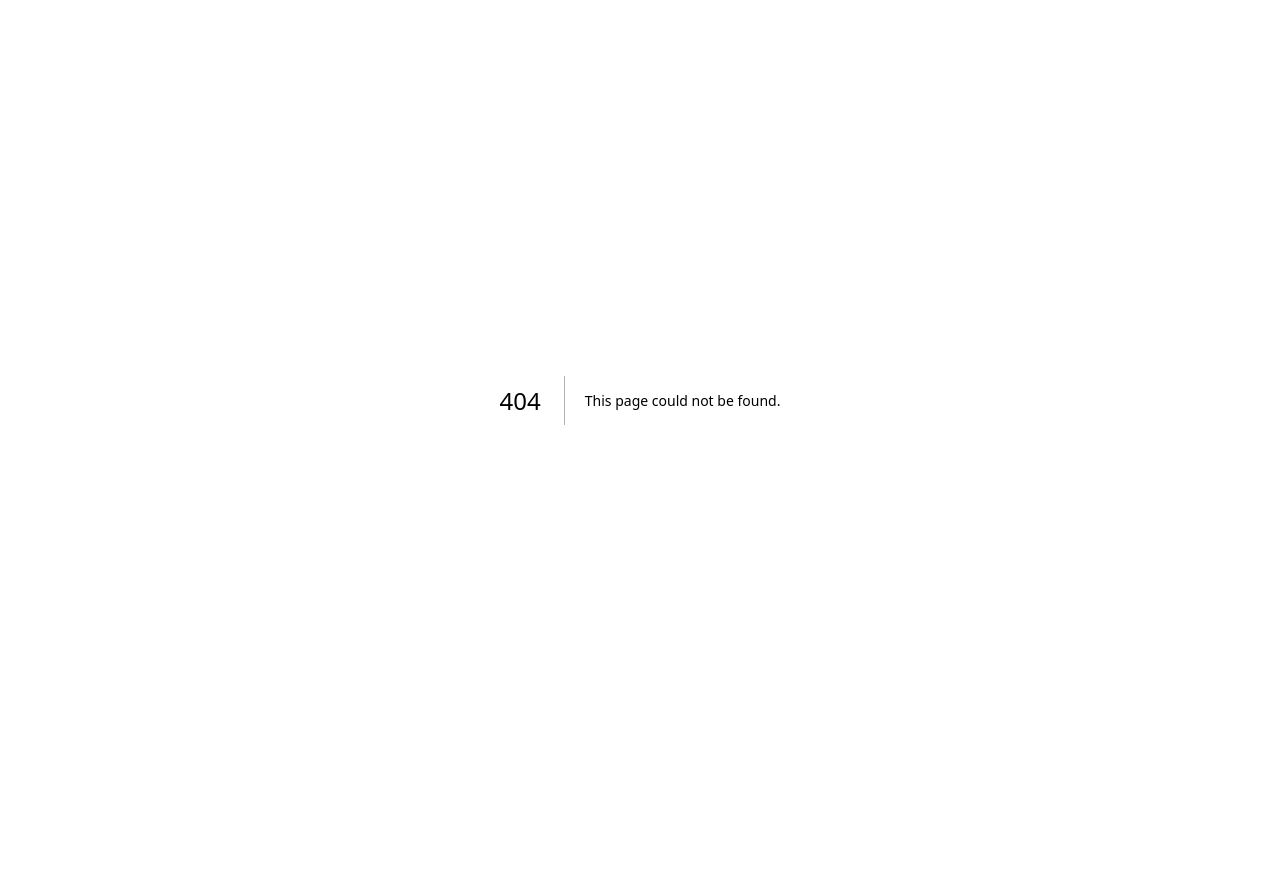
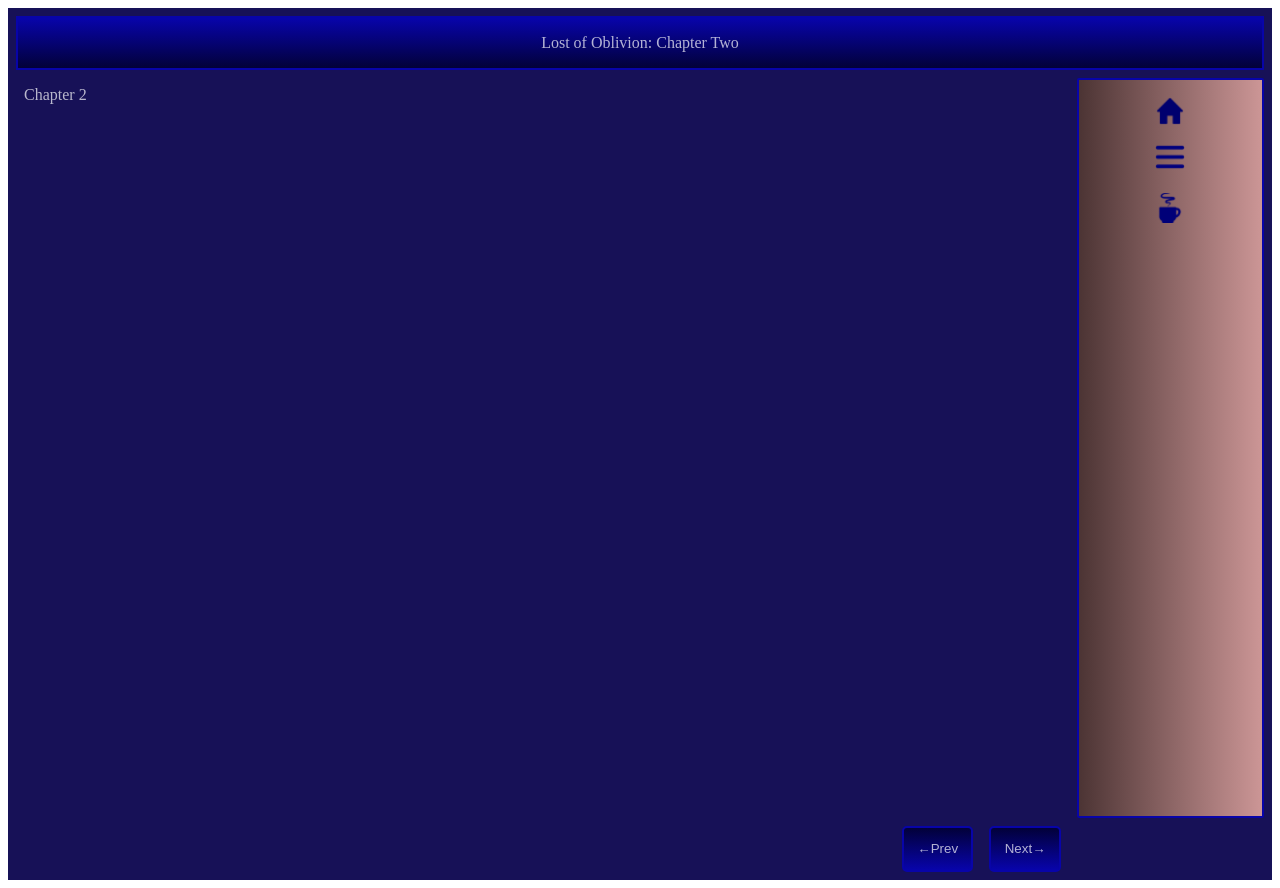
Before and after one commit to ShanaDart73/escapeApp, a Next.js app: page /lostOblivion/chapter02/chapter02 in a window 1280 px wide. Before the commit this address had no page. Before the commit the page ends 800 px from the top, so only its background shows below. Built offline with nearby package versions, Linux system fonts and the light colour scheme.

Commit message:
added another page for chapter two

```diff
--- a/components/chapters/chapter.style.js
+++ b/components/chapters/chapter.style.js
@@ -66,6 +66,10 @@ export const Footer = styled.footer`
   align-self: center;
   text-align: end;
   padding: 0 1em;
+
+  display: flex;
+  justify-content: end;
+  column-gap: 1em;
 `;
 
 export const NextBtn = styled.button`
@@ -75,3 +79,5 @@ export const NextBtn = styled.button`
   border-radius: 5px;
   background: linear-gradient(to bottom, #020139, #0804AB);
 `;
+
+export const PrevBtn = styled(NextBtn)``;
--- /dev/null
+++ b/data/lostOblivion/chap02.js
@@ -0,0 +1,29 @@
+import Image from 'next/image'
+import Link from 'next/link'
+import { Wrapper, Container, Header, Content, Sidebar, Footer, NextBtn, PrevBtn } from '../../components/chapters/chapter.style'
+
+const Chap02 = () => {
+    return (
+        <Wrapper>
+            <Container>
+                <Header>Lost of Oblivion: Chapter Two</Header>
+                <Content>Chapter 2</Content>
+                <Sidebar>
+                    <Image src="/logos/home.svg" height={30} width={30} />
+                    <Image src="/logos/nav.svg" height={30} width={30} />
+                    <Image src="/logos/coffee.svg" height={40} width={30} />
+                </Sidebar>
+                <Footer>
+                    <Link href="/lostOblivion/chapter01">
+                        <PrevBtn>&larr;Prev</PrevBtn>
+                    </Link>
+
+                    <NextBtn>Next&rarr;</NextBtn>
+                </Footer>
+            </Container>
+
+        </Wrapper>
+    )
+}
+
+export default Chap02
--- /dev/null
+++ b/pages/lostOblivion/chapter01/index.js
@@ -0,0 +1,3 @@
+import Chapter01 from './chapter01'
+
+export default Chapter01
--- /dev/null
+++ b/pages/lostOblivion/chapter02/chapter02.js
@@ -0,0 +1,7 @@
+import Chap02 from '../../../data/lostOblivion/chap02'
+
+const Chapter02 = () => {
+    return <Chap02 />
+}
+
+export default Chap02
--- /dev/null
+++ b/pages/lostOblivion/chapter02/index.js
@@ -0,0 +1,3 @@
+import Chapter02 from './chapter02'
+
+export default Chapter02
```
Also changed, not shown: data/lostOblivion/chap01.js (+5 -2 lines), pages/lostOblivion/chapter01.js (deleted, +0 -11 lines), pages/lostOblivion/chapter01/chapter01.js (added, +7 -0 lines).
